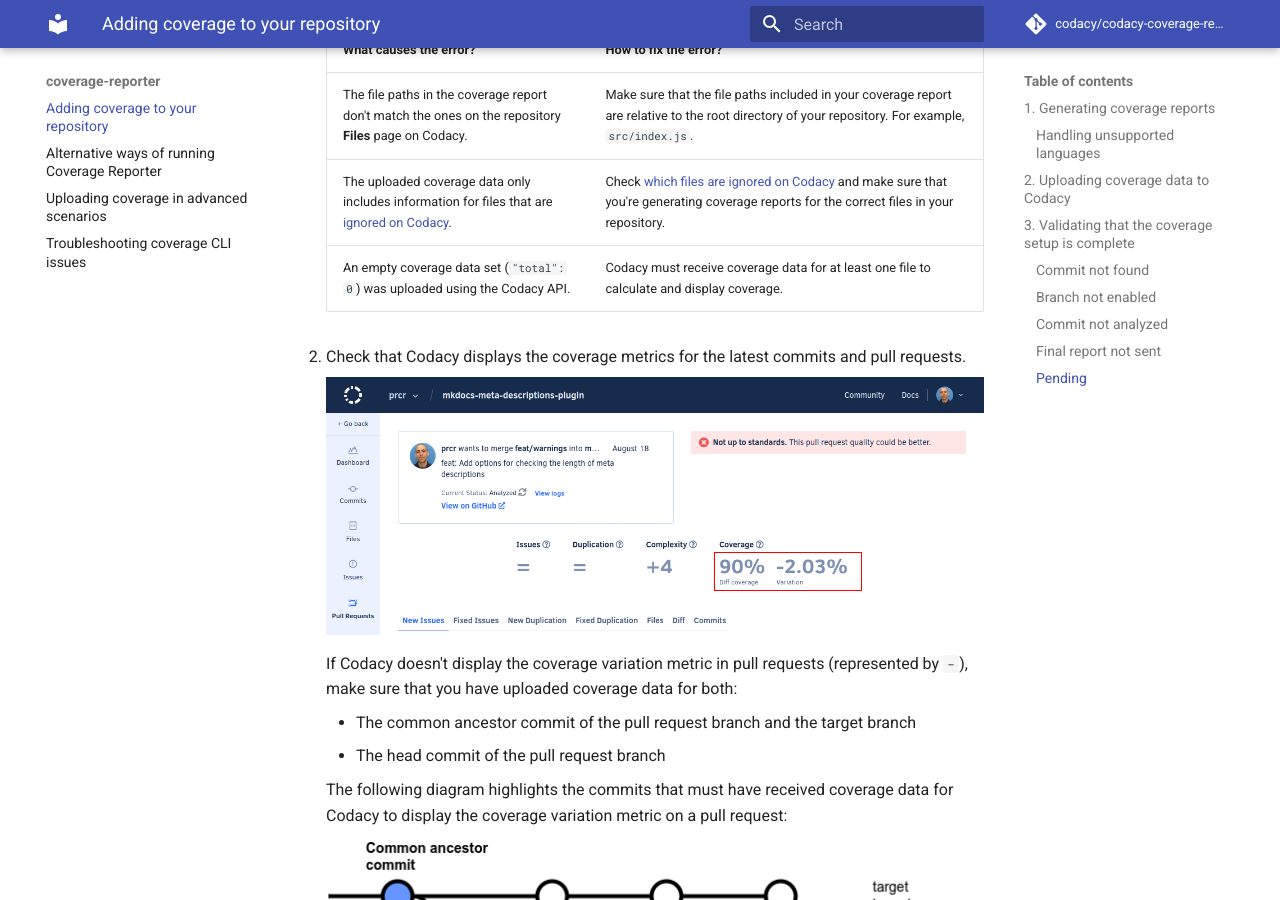
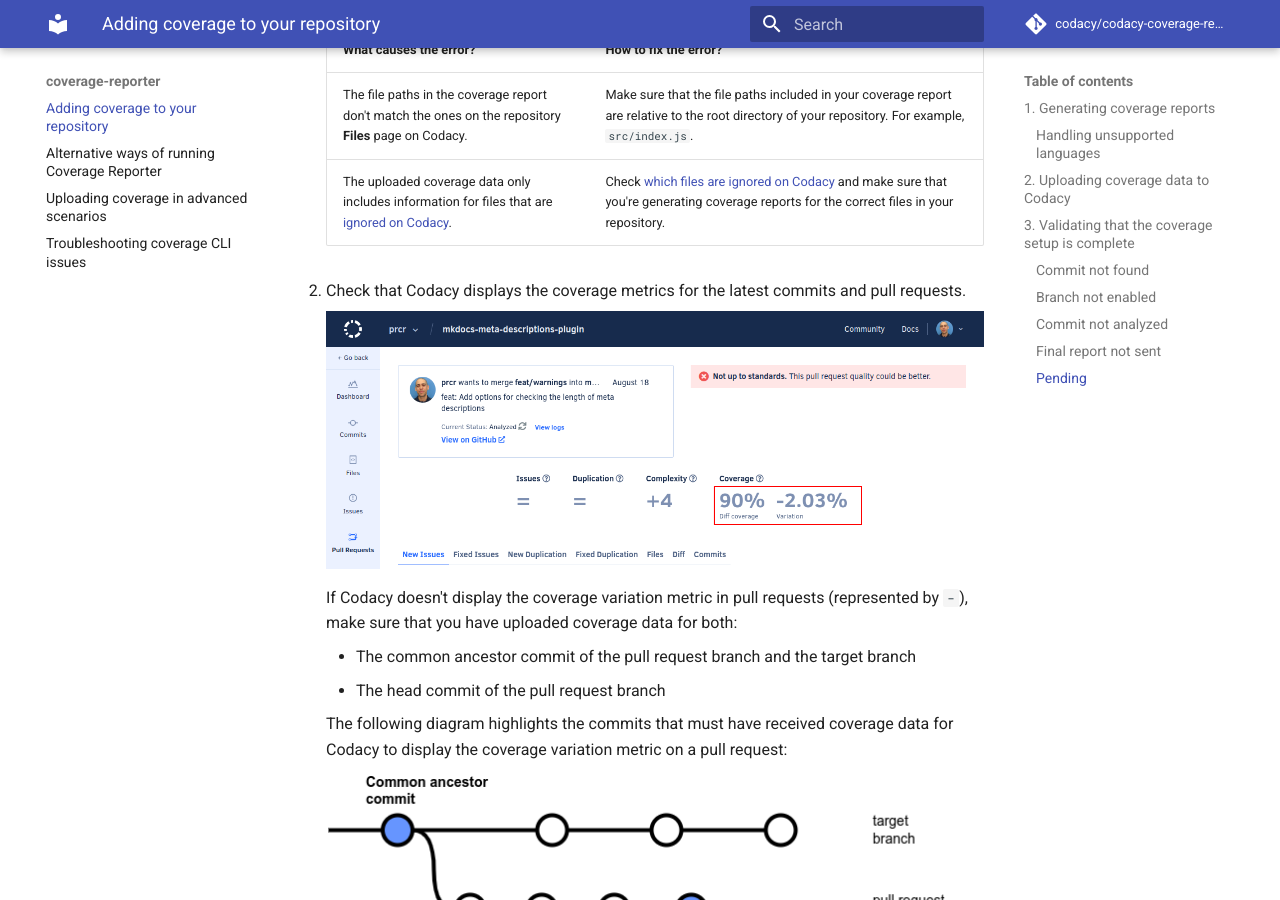
Before and after one commit to codacy/codacy-coverage-reporter, an MkDocs documentation site: the page built from docs/index.md, in a window 1280 px wide and 900 px high, scrolled down 7876 px. Built offline with MkDocs 1.6.1 and Material for MkDocs 9.7.7, drawn with Linux system fonts in a browser that asks for light colours; comment, search, counter and statistics services are not loaded.

Commit message:
doc: Remove "total: 0" edge case from troubleshooting table DOCS-476

```diff
--- a/docs/index.md
+++ b/docs/index.md
@@ -418,14 +418,6 @@
             Check <a href="../repositories-configure/ignoring-files/">which files are ignored on Codacy</a> and make sure that you're generating coverage reports for the correct files in your repository.
         </td>
     </tr>
-    <tr>
-        <td>
-            An empty coverage data set (<code>"total": 0</code>) was uploaded using the Codacy API.
-        </td>
-        <td>
-            Codacy must receive coverage data for at least one file to calculate and display coverage.
-        </td>
-    </tr>
     </table>
 
 1.  Check that Codacy displays the coverage metrics for the latest commits and pull requests.
```
